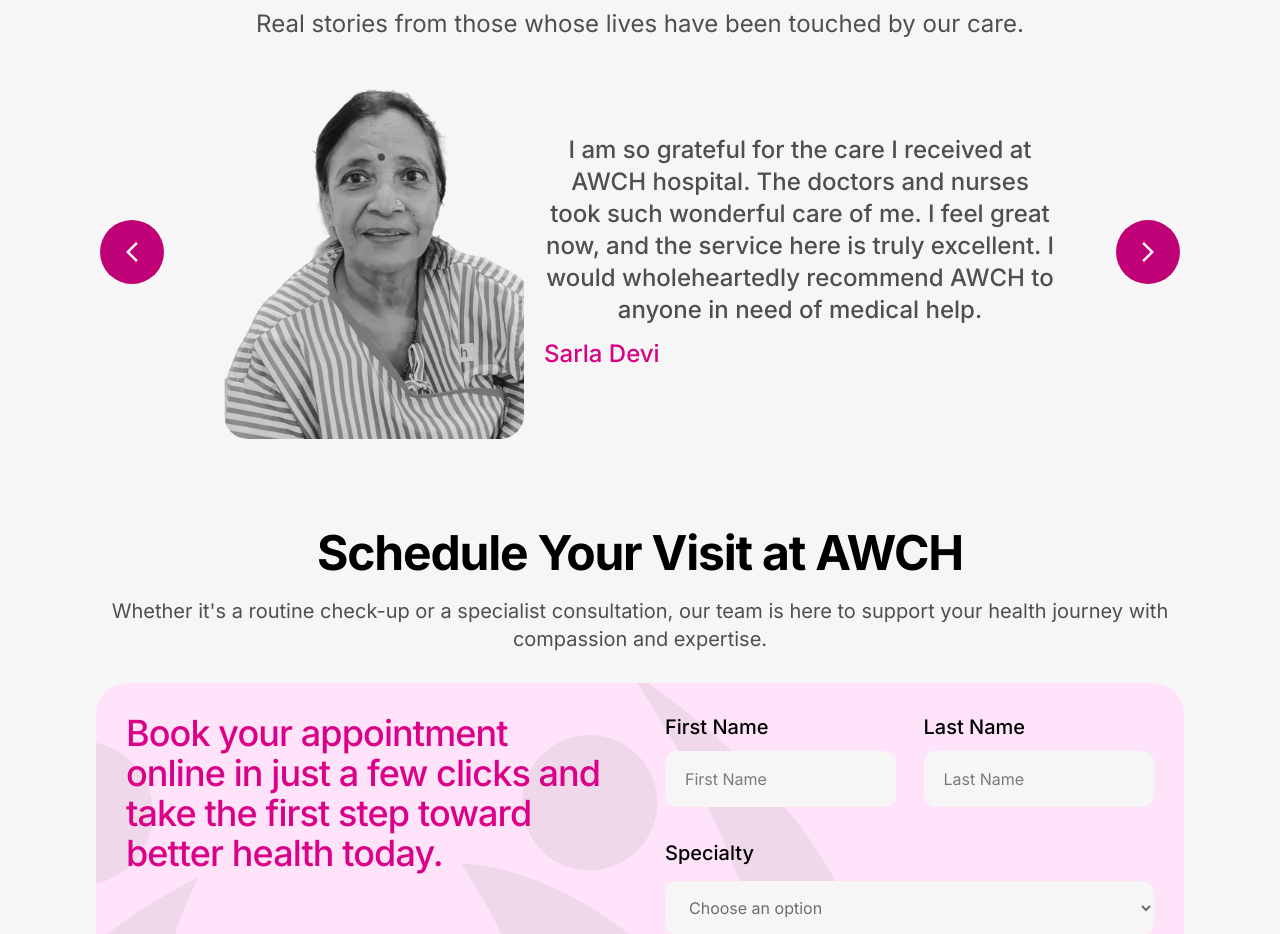
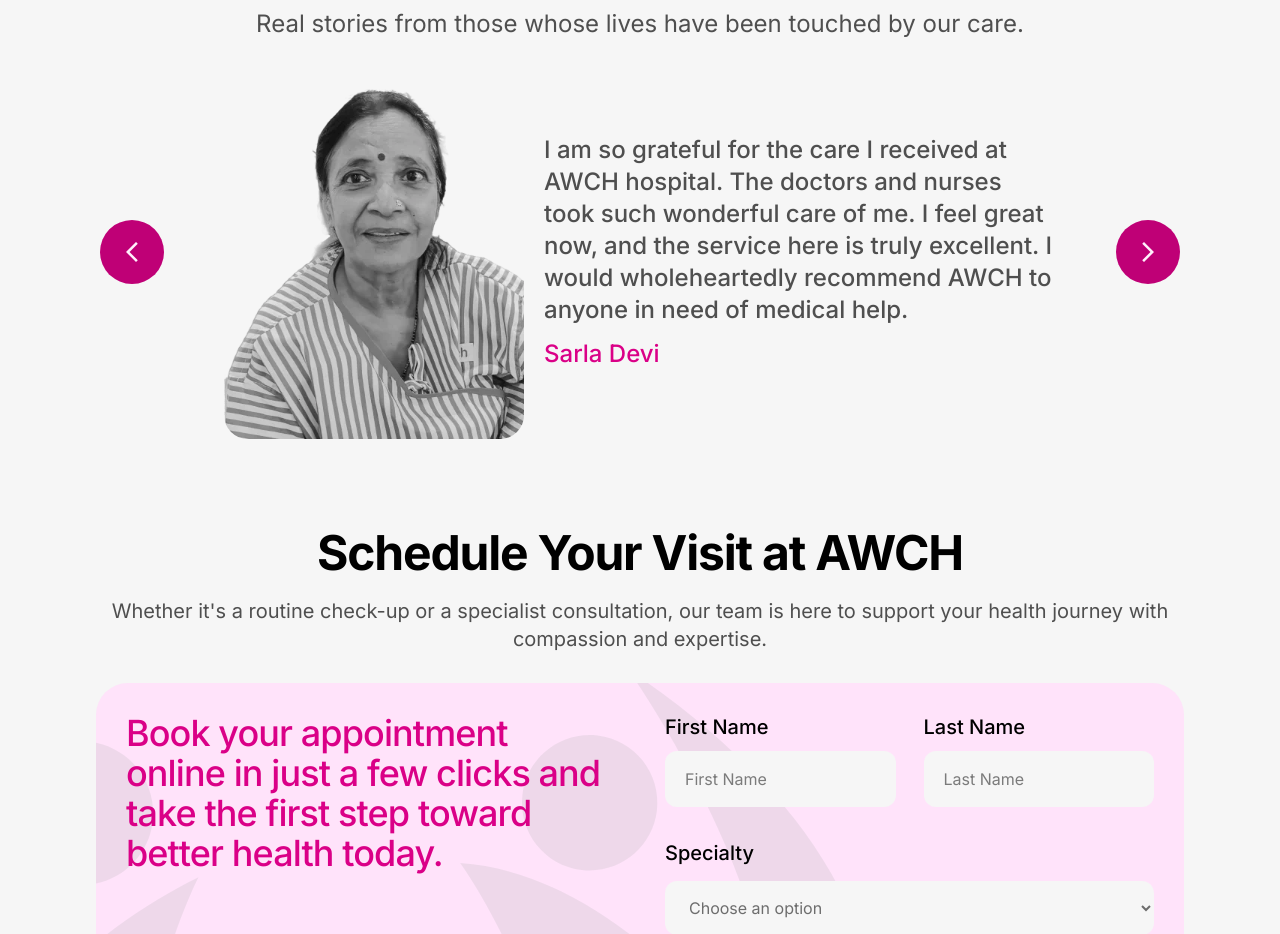
Before and after one commit to Santtamk/awchvtwo, a Next.js app: page / in a window 1280 px wide. Shown: the part 3940-4874 px from the top of the page. Built offline with nearby package versions, Linux system fonts and the light colour scheme; grey boxes are pictures that could not be loaded.

Commit message:
Refactor PAS component feedback styling for improved responsiveness

```diff
--- a/components/PeopleAreSaying/PAS.jsx
+++ b/components/PeopleAreSaying/PAS.jsx
@@ -90,7 +90,7 @@
             className="rounded-3xl max-w-[200px] lg:max-w-[300px] object-cover"
           />
           <div className="flex flex-col gap-3 max-w-lg ">
-            <p className="text-black-700 text-xl lg:text-2xl font-medium sm:text-center xs:test-center">
+            <p className="text-black-700 text-xl lg:text-2xl font-medium">
               {current.feedback}
             </p>
             <h3 className="text-primary-700 text-lg lg:text-2xl font-medium">
```
